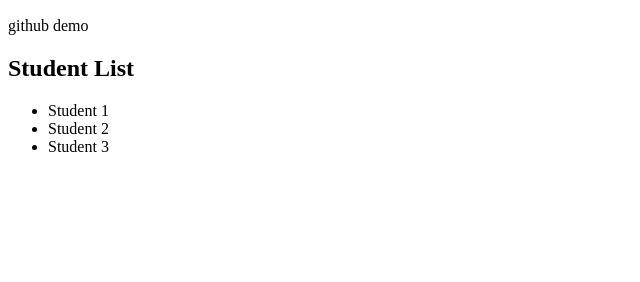
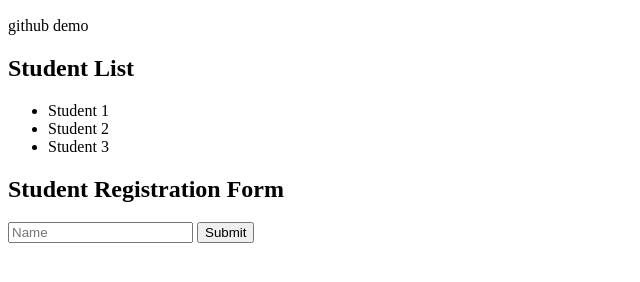
Before and after one commit to smad-1/github-demo, a plain HTML site: page index.html in a window 1280 px wide. Shown: the part 110-392 px from the top of the page, without its empty margins (0-640 px from the left). Drawn offline with Linux system fonts and the light colour scheme.

Commit message:
Add reg form

```diff
--- a/index.html
+++ b/index.html
@@ -16,5 +16,11 @@
         <li>Student 2</li>
         <li>Student 3</li>
     </ul>
+
+    <h2>Student Registration Form</h2>
+    <form>
+        <input type="text" placeholder="Name">
+        <input type="submit">
+    </form>
 </body>
 </html>
```
